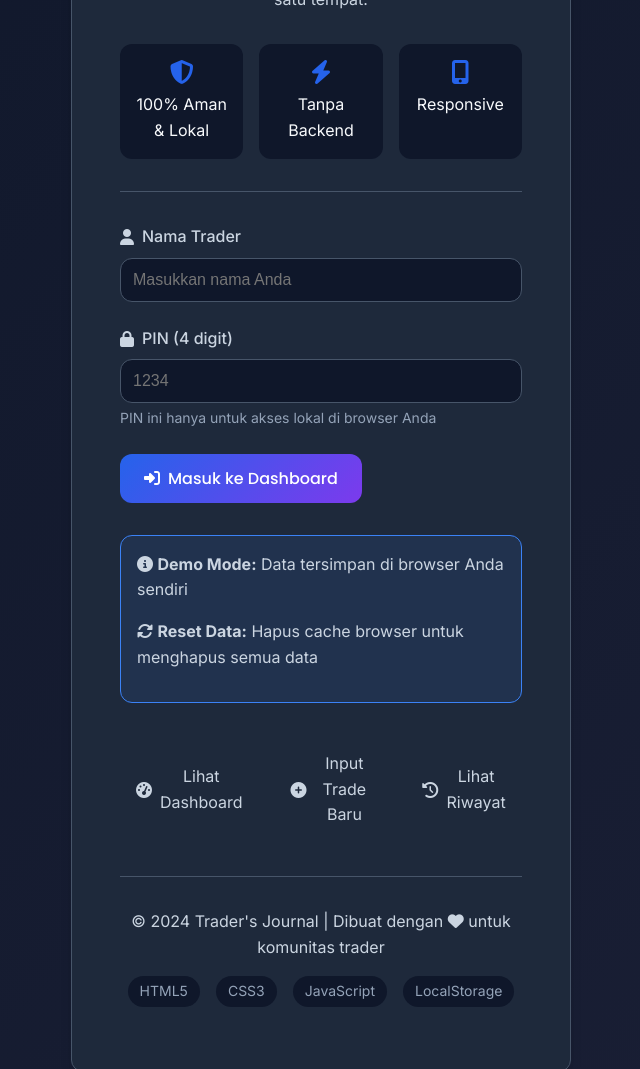
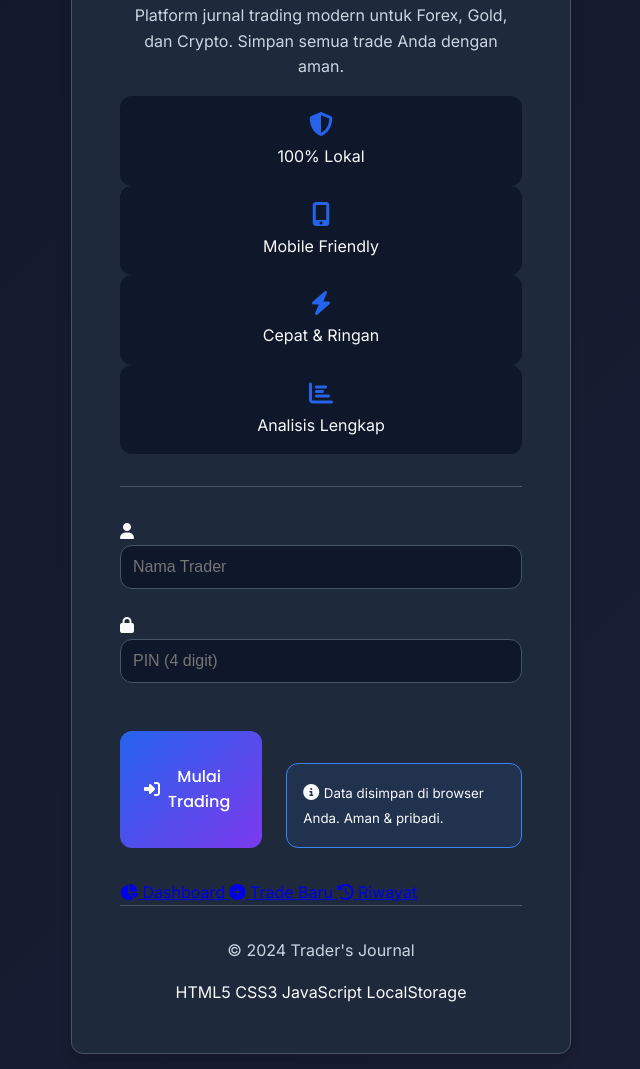
Before and after one commit to zarzelfrrs/Traders-Journal, a plain HTML site: page index.html in a window 1280 px wide. Shown: the part 449-1518 px from the top of the page, without its empty margins (319-959 px from the left). Drawn offline with Linux system fonts and the light colour scheme.

Commit message:
Update index.html

```diff
--- a/index.html
+++ b/index.html
@@ -2,92 +2,146 @@
 <html lang="id">
 <head>
     <meta charset="UTF-8">
-    <meta name="viewport" content="width=device-width, initial-scale=1.0">
+    <meta name="viewport" content="width=device-width, initial-scale=1.0, maximum-scale=1.0, user-scalable=no">
     <title>Trader's Journal | Login</title>
+
+    <!-- Icons & PWA -->
+    <link rel="apple-touch-icon" sizes="180x180" href="assets/img/icon-192.png">
+    <link rel="icon" type="image/png" sizes="32x32" href="assets/img/favicon.ico">
+    <link rel="icon" type="image/png" sizes="16x16" href="assets/img/favicon.ico">
+    <link rel="manifest" href="manifest.json">
+    <meta name="apple-mobile-web-app-capable" content="yes">
+    <meta name="apple-mobile-web-app-status-bar-style" content="black-translucent">
+    <meta name="theme-color" content="#0f172a">
+
+    <!-- Fonts & Icons -->
     <link rel="stylesheet" href="https://cdnjs.cloudflare.com/ajax/libs/font-awesome/6.4.0/css/all.min.css">
-    <link href="https://fonts.googleapis.com/css2?family=Inter:wght@300;400;500;600;700&family=Poppins:wght@400;500;600;700&display=swap" rel="stylesheet">
+    <link href="https://fonts.googleapis.com/css2?family=Poppins:wght@300;400;500;600;700&family=Inter:wght@300;400;500;600&display=swap" rel="stylesheet">
+
+    <!-- CSS -->
     <link rel="stylesheet" href="assets/css/style.css">
-    <link rel="icon" type="image/x-icon" href="assets/img/favicon.ico">
 </head>
-<body>
-    <div class="container auth-container">
-        <div class="auth-card">
+<body class="auth-page">
+    <!-- Loading Screen -->
+    <div class="loading-screen">
+        <div class="loading-spinner"></div>
+        <p>Memuat aplikasi...</p>
+    </div>
+
+    <!-- Main Content -->
+    <div class="auth-container">
+        <div class="auth-card animate-slide-up">
+            <!-- Logo Header -->
             <div class="logo-header">
-                <i class="fas fa-chart-line logo-icon"></i>
-                <h1>Trader's Journal</h1>
-                <p class="tagline">Catat, Analisis, Profit!</p>
+                <div class="logo-icon animate-pulse">
+                    <i class="fas fa-chart-line"></i>
+                </div>
+                <h1 class="logo-title">Trader's Journal</h1>
+                <p class="logo-subtitle">Analisis. Catat. Profit.</p>
             </div>
 
-            <div class="welcome-section">
-                <h2>Selamat Datang Trader!</h2>
-                <p>Jurnal trading modern untuk Forex, Gold, dan Crypto. Simpan dan analisis semua trade Anda di satu tempat.</p>
+            <!-- Welcome Section -->
+            <div class="welcome-section animate-fade-in">
+                <h2><i class="fas fa-hand-wave"></i> Selamat Datang Trader!</h2>
+                <p>Platform jurnal trading modern untuk Forex, Gold, dan Crypto. Simpan semua trade Anda dengan aman.</p>
 
-                <div class="features-list">
+                <div class="features-grid">
                     <div class="feature-item">
                         <i class="fas fa-shield-alt"></i>
-                        <span>100% Aman & Lokal</span>
+                        <span>100% Lokal</span>
+                    </div>
+                    <div class="feature-item">
+                        <i class="fas fa-mobile-alt"></i>
+                        <span>Mobile Friendly</span>
                     </div>
                     <div class="feature-item">
                         <i class="fas fa-bolt"></i>
-                        <span>Tanpa Backend</span>
+                        <span>Cepat & Ringan</span>
                     </div>
                     <div class="feature-item">
-                        <i class="fas fa-mobile-alt"></i>
-                        <span>Responsive</span>
+                        <i class="fas fa-chart-bar"></i>
+                        <span>Analisis Lengkap</span>
                     </div>
                 </div>
             </div>
 
-            <div class="login-form">
+            <!-- Login Form -->
+            <form id="loginForm" class="login-form animate-slide-up delay-1">
                 <div class="input-group">
-                    <label for="username"><i class="fas fa-user"></i> Nama Trader</label>
-                    <input type="text" id="username" placeholder="Masukkan nama Anda" maxlength="20">
+                    <div class="input-icon">
+                        <i class="fas fa-user"></i>
+                    </div>
+                    <input type="text"
+                           id="username"
+                           placeholder="Nama Trader"
+                           required
+                           minlength="3"
+                           maxlength="20">
                 </div>
 
                 <div class="input-group">
-                    <label for="pin"><i class="fas fa-lock"></i> PIN (4 digit)</label>
-                    <input type="password" id="pin" placeholder="1234" maxlength="4" pattern="\d{4}">
-                    <small>PIN ini hanya untuk akses lokal di browser Anda</small>
+                    <div class="input-icon">
+                        <i class="fas fa-lock"></i>
+                    </div>
+                    <input type="password"
+                           id="pin"
+                           placeholder="PIN (4 digit)"
+                           required
+                           pattern="\d{4}"
+                           maxlength="4"
+                           inputmode="numeric">
                 </div>
 
-                <button id="loginBtn" class="btn-primary">
-                    <i class="fas fa-sign-in-alt"></i> Masuk ke Dashboard
-                </button>
+                <div class="form-actions">
+                    <button type="submit" class="btn-primary btn-submit">
+                        <i class="fas fa-sign-in-alt"></i>
+                        <span>Mulai Trading</span>
+                        <div class="btn-loader"></div>
+                    </button>
 
-                <div class="demo-info">
-                    <p><i class="fas fa-info-circle"></i> <strong>Demo Mode:</strong> Data tersimpan di browser Anda sendiri</p>
-                    <p><i class="fas fa-sync-alt"></i> <strong>Reset Data:</strong> Hapus cache browser untuk menghapus semua data</p>
+                    <div class="demo-info">
+                        <i class="fas fa-info-circle"></i>
+                        <small>Data disimpan di browser Anda. Aman & pribadi.</small>
+                    </div>
                 </div>
-            </div>
+            </form>
 
-            <div class="quick-nav">
-                <a href="dashboard.html" class="nav-link">
-                    <i class="fas fa-tachometer-alt"></i> Lihat Dashboard
+            <!-- Quick Actions -->
+            <div class="quick-actions animate-slide-up delay-2">
+                <a href="dashboard.html" class="quick-btn">
+                    <i class="fas fa-chart-pie"></i>
+                    <span>Dashboard</span>
                 </a>
-                <a href="journal.html" class="nav-link">
-                    <i class="fas fa-plus-circle"></i> Input Trade Baru
+                <a href="journal.html" class="quick-btn">
+                    <i class="fas fa-plus-circle"></i>
+                    <span>Trade Baru</span>
                 </a>
-                <a href="history.html" class="nav-link">
-                    <i class="fas fa-history"></i> Lihat Riwayat
+                <a href="history.html" class="quick-btn">
+                    <i class="fas fa-history"></i>
+                    <span>Riwayat</span>
                 </a>
             </div>
 
-            <footer class="auth-footer">
-                <p>© 2024 Trader's Journal | Dibuat dengan <i class="fas fa-heart"></i> untuk komunitas trader</p>
-                <p class="tech-badge">
+            <!-- Footer -->
+            <footer class="auth-footer animate-fade-in delay-3">
+                <p>© 2024 Trader's Journal</p>
+                <div class="tech-stack">
                     <span>HTML5</span>
                     <span>CSS3</span>
                     <span>JavaScript</span>
                     <span>LocalStorage</span>
-                </p>
+                </div>
             </footer>
         </div>
     </div>
 
+    <!-- Mobile Tab Bar (hidden on login) -->
+    <div class="mobile-tab-bar" style="display: none;"></div>
+
+    <!-- Scripts -->
+    <script src="assets/js/main.js"></script>
     <script src="assets/js/storage.js"></script>
     <script src="assets/js/auth.js"></script>
-    <!-- Tambahkan di semua halaman setelah script lainnya -->
-<script src="assets/js/mobile-nav.js"></script>
+    <script src="assets/js/mobile.js"></script>
 </body>
-
 </html>
```
